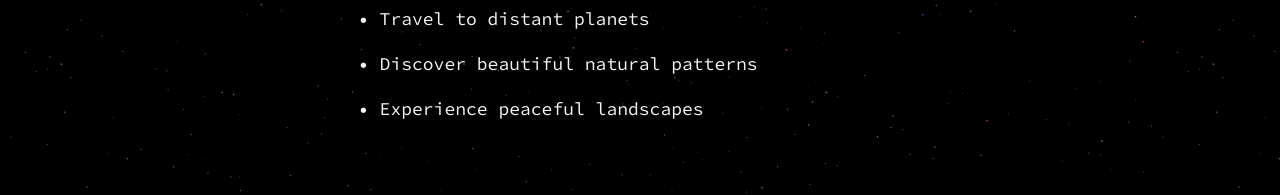
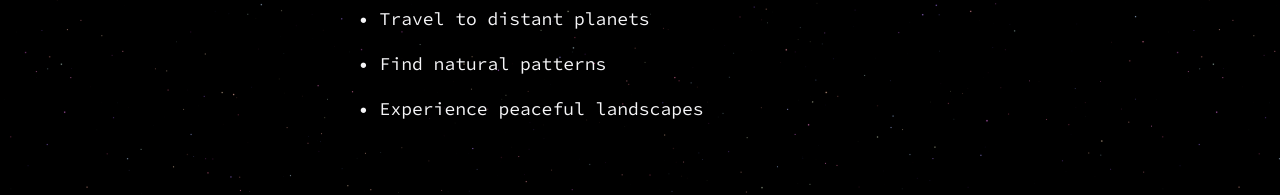
Before and after one commit to dortamiguel/spectral_orbit, a plain HTML site: page satelital.html in a window 1280 px wide. Shown: the part 2109-2304 px from the top of the page. Drawn offline with Linux system fonts and the light colour scheme.

Commit message:
update features description

```diff
--- a/satelital.html
+++ b/satelital.html
@@ -361,7 +361,7 @@
                 <p>• Solve puzzles<p>
                 <p>• Orbit in space<p>
                 <p>• Travel to distant planets<p>
-                <p>• Discover beautiful natural patterns<p>
+                <p>• Find natural patterns<p>
                 <p>• Experience peaceful landscapes<p>
             </div>
         </div>
```
Also changed, not shown: 1 other file.
